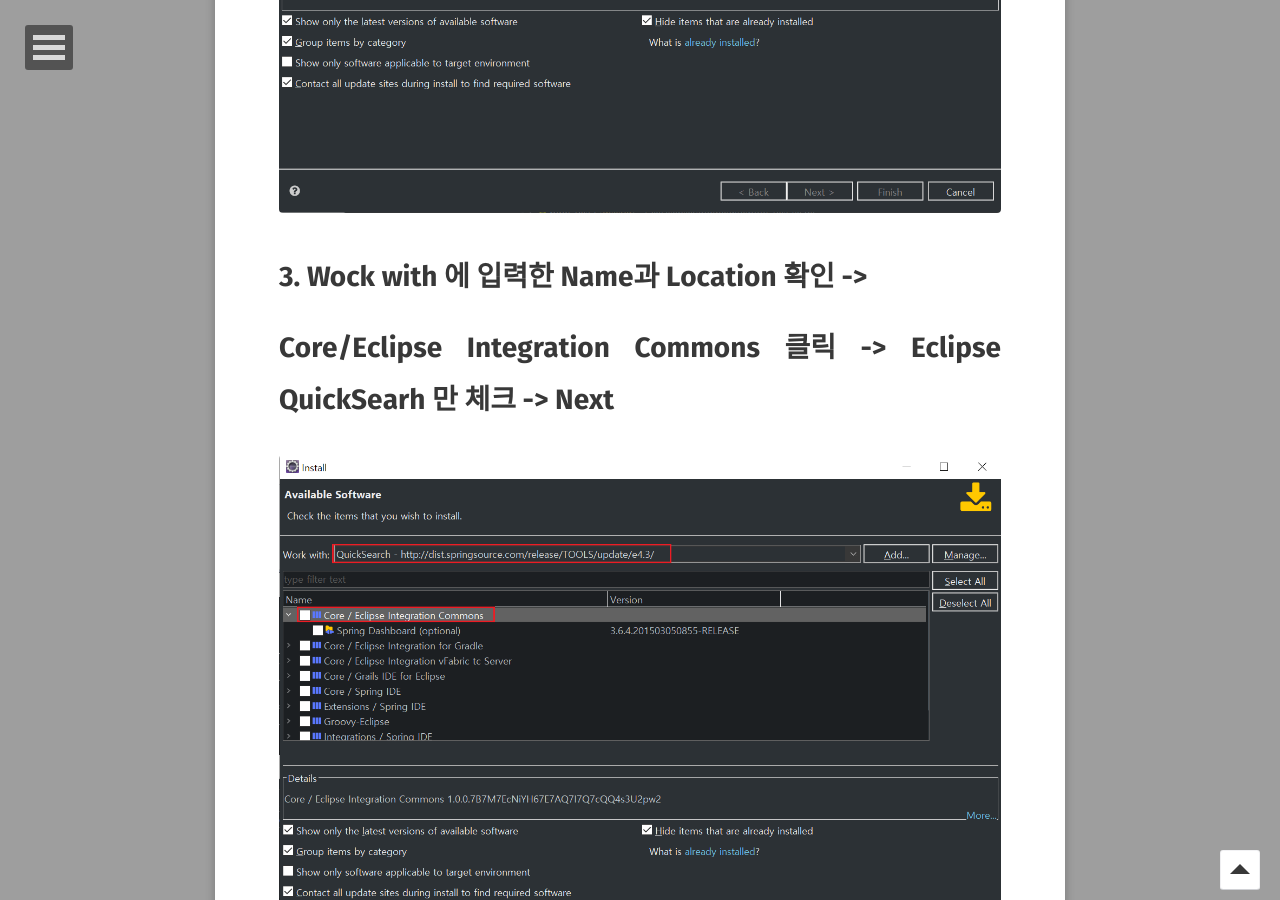
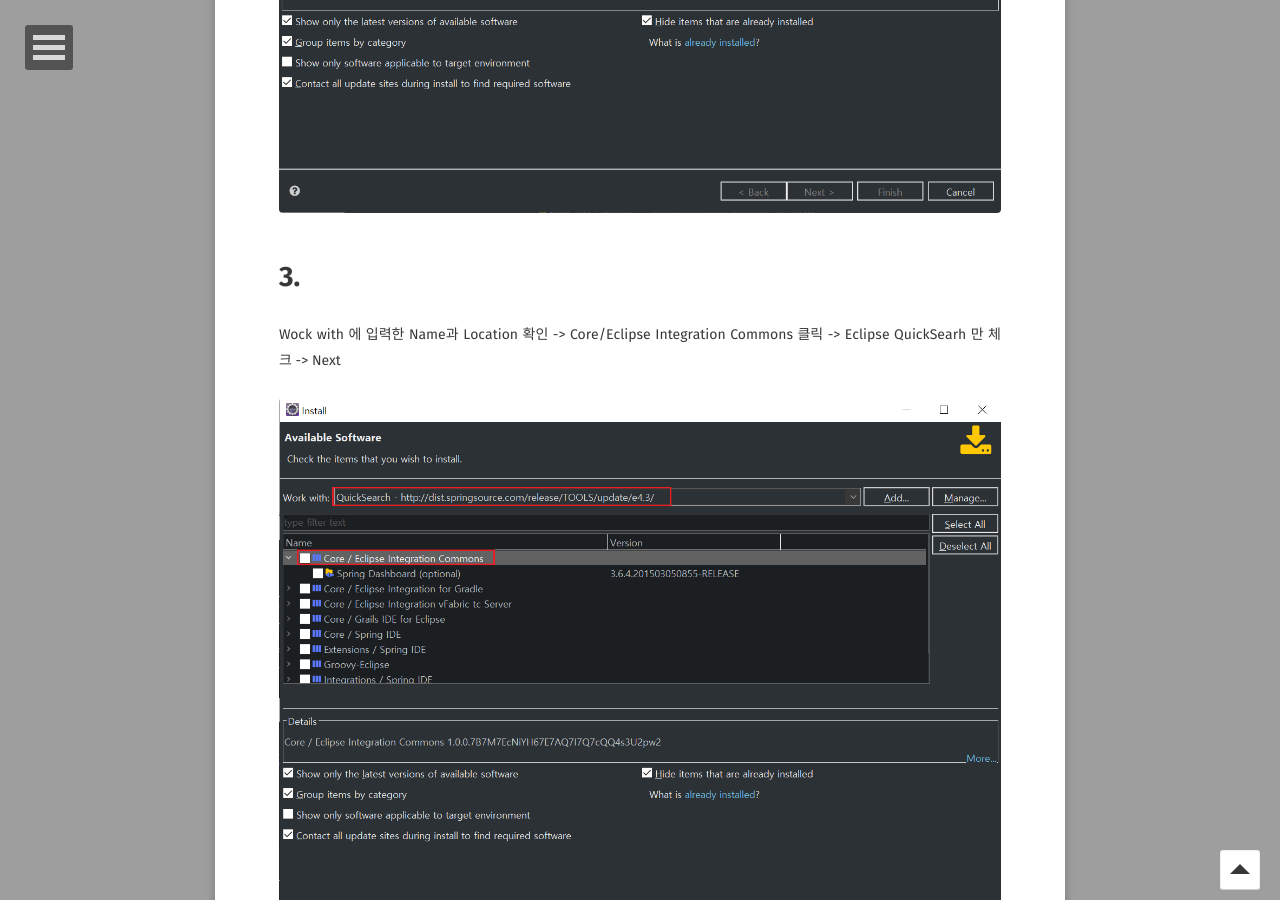
Before and after one commit to GayeonYoon/GayeonYoon.github.io, a Jekyll site: the page built from _posts/2021-08-07-ECLIPSE-QUICK-SEARCH-INSTALLL.md, in a window 1280 px wide and 900 px high, scrolled down 1895 px. Built offline with Jekyll 4.4.1, drawn with Linux system fonts in a browser that asks for light colours; some web fonts are replaced.

```diff
--- a/_posts/2021-08-07-ECLIPSE-QUICK-SEARCH-INSTALLL.md
+++ b/_posts/2021-08-07-ECLIPSE-QUICK-SEARCH-INSTALLL.md
@@ -22,8 +22,8 @@ feature: /assets/img/eclipse_logo.jpg
 	<img src="/assets/img/quick-search2.png">
 </figure>
 
-# 3. Wock with 에 입력한 Name과 Location 확인 ->
-# Core/Eclipse Integration Commons 클릭 -> Eclipse QuickSearh 만 체크 -> Next
+# 3.
+Wock with 에 입력한 Name과 Location 확인 -> Core/Eclipse Integration Commons 클릭 -> Eclipse QuickSearh 만 체크 -> Next
 <figure>
 	<img src="/assets/img/quick-search3.png">
 </figure>
```
